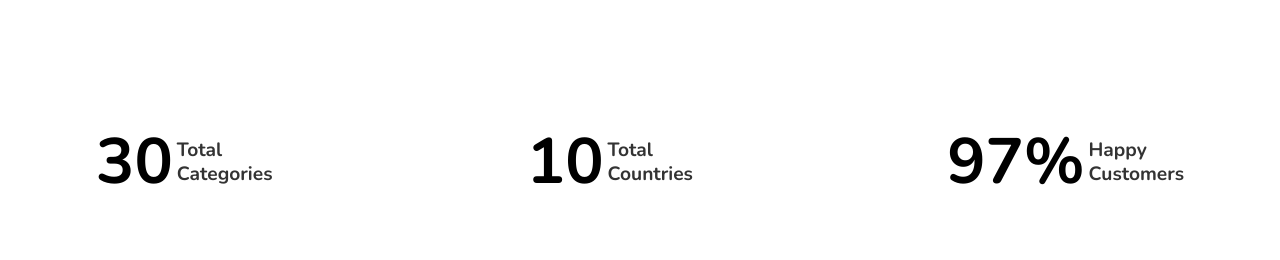
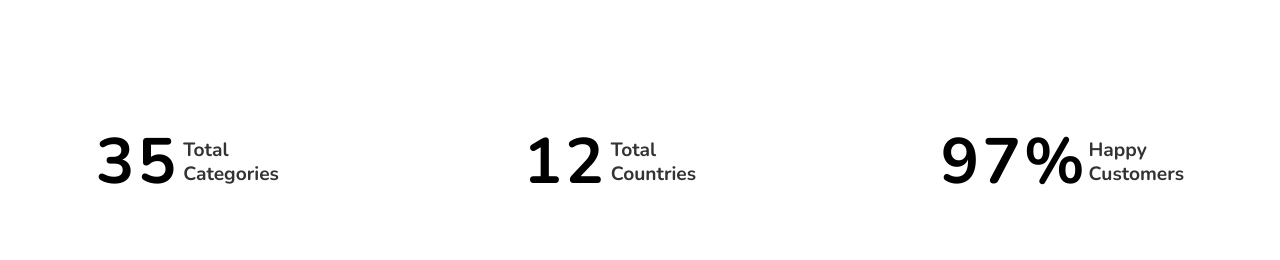
Before and after one commit to Ujjwal-Paul/Urban-Store, a React (Vite) app: page /about in a window 1280 px wide. Shown: the part 1528-1788 px from the top of the page. Built offline with nearby package versions, Linux system fonts and the light colour scheme.

Commit message:
Number Ticker Added

```diff
--- a/package.json
+++ b/package.json
@@ -10,10 +10,13 @@
     "preview": "vite preview"
   },
   "dependencies": {
+    "clsx": "^2.1.1",
+    "framer-motion": "^11.15.0",
     "react": "^18.3.1",
     "react-dom": "^18.3.1",
     "react-icons": "^5.4.0",
-    "react-router-dom": "^7.0.2"
+    "react-router-dom": "^7.0.2",
+    "tailwind-merge": "^2.6.0"
   },
   "devDependencies": {
     "@eslint/js": "^9.17.0",
--- a/src/About.jsx
+++ b/src/About.jsx
@@ -1,4 +1,6 @@
 
+
+import NumberTicker from "./utils/NumberTicker";
 
 
 export default function About() {
@@ -39,18 +41,19 @@ export default function About() {
 
             <div className="w-[85vw] max-w-[1100px] m-auto flex flex-wrap justify-between mt-28 mb-16">
                 <div className="flex items-center mr-5">
-                    <p className="font-[700] text-[4rem] mr-1">30</p>
+                    <p className="font-[700] text-[4rem] mr-1"> <NumberTicker value={35} /> </p>
                     <p className="font-[700] text-[1.2rem] leading-[1.5rem] text-[#333] h-fit">Total <br /> Categories</p>
                 </div>
                 <div className="flex items-center mr-5">
-                    <p className="font-[700] text-[4rem] mr-1">10</p>
+                    <p className="font-[700] text-[4rem] mr-1"> <NumberTicker value={12} /> </p>
                     <p className="font-[700] text-[1.2rem] leading-[1.5rem] text-[#333] h-fit">Total <br /> Countries</p>
                 </div>
                 <div className="flex items-center">
-                    <p className="font-[700] text-[4rem] mr-1">97%</p>
+                    <p className="font-[700] text-[4rem] mr-1"> <NumberTicker value={97} />% </p>
                     <p className="font-[700] text-[1.2rem] leading-[1.5rem] text-[#333] h-fit">Happy <br /> Customers</p>
                 </div>
             </div>
+
 
 
 
--- /dev/null
+++ b/src/utils/NumberTicker.jsx
@@ -0,0 +1,48 @@
+"use client";
+
+import { useEffect, useRef } from "react";
+import { useInView, useMotionValue, useSpring } from "framer-motion";
+
+import { cn } from "./utils";
+
+export default function NumberTicker({
+  value,
+  direction = "up",
+  delay = 0,
+  className,
+  decimalPlaces = 0
+}) {
+  const ref = useRef(null);
+  const motionValue = useMotionValue(direction === "down" ? value : 0);
+  const springValue = useSpring(motionValue, {
+    damping: 60,
+    stiffness: 100,
+  });
+  const isInView = useInView(ref, { once: true, margin: "0px" });
+
+  useEffect(() => {
+    isInView &&
+      setTimeout(() => {
+        motionValue.set(direction === "down" ? 0 : value);
+      }, delay * 1000);
+  }, [motionValue, isInView, delay, value, direction]);
+
+  useEffect(() =>
+    springValue.on("change", (latest) => {
+      if (ref.current) {
+        ref.current.textContent = Intl.NumberFormat("en-US", {
+          minimumFractionDigits: decimalPlaces,
+          maximumFractionDigits: decimalPlaces,
+        }).format(Number(latest.toFixed(decimalPlaces)));
+      }
+    }), [springValue, decimalPlaces]);
+
+  return (
+    (<span
+      className={cn(
+        "inline-block tabular-nums tracking-wider text-black",
+        className
+      )}
+      ref={ref} />)
+  );
+}
--- /dev/null
+++ b/src/utils/utils.jsx
@@ -0,0 +1,6 @@
+import { clsx } from "clsx";
+import { twMerge } from "tailwind-merge"
+
+export function cn(...inputs) {
+  return twMerge(clsx(inputs));
+}
```
Also changed, not shown: 1 other file (tests, documents, lock files or other folders).
